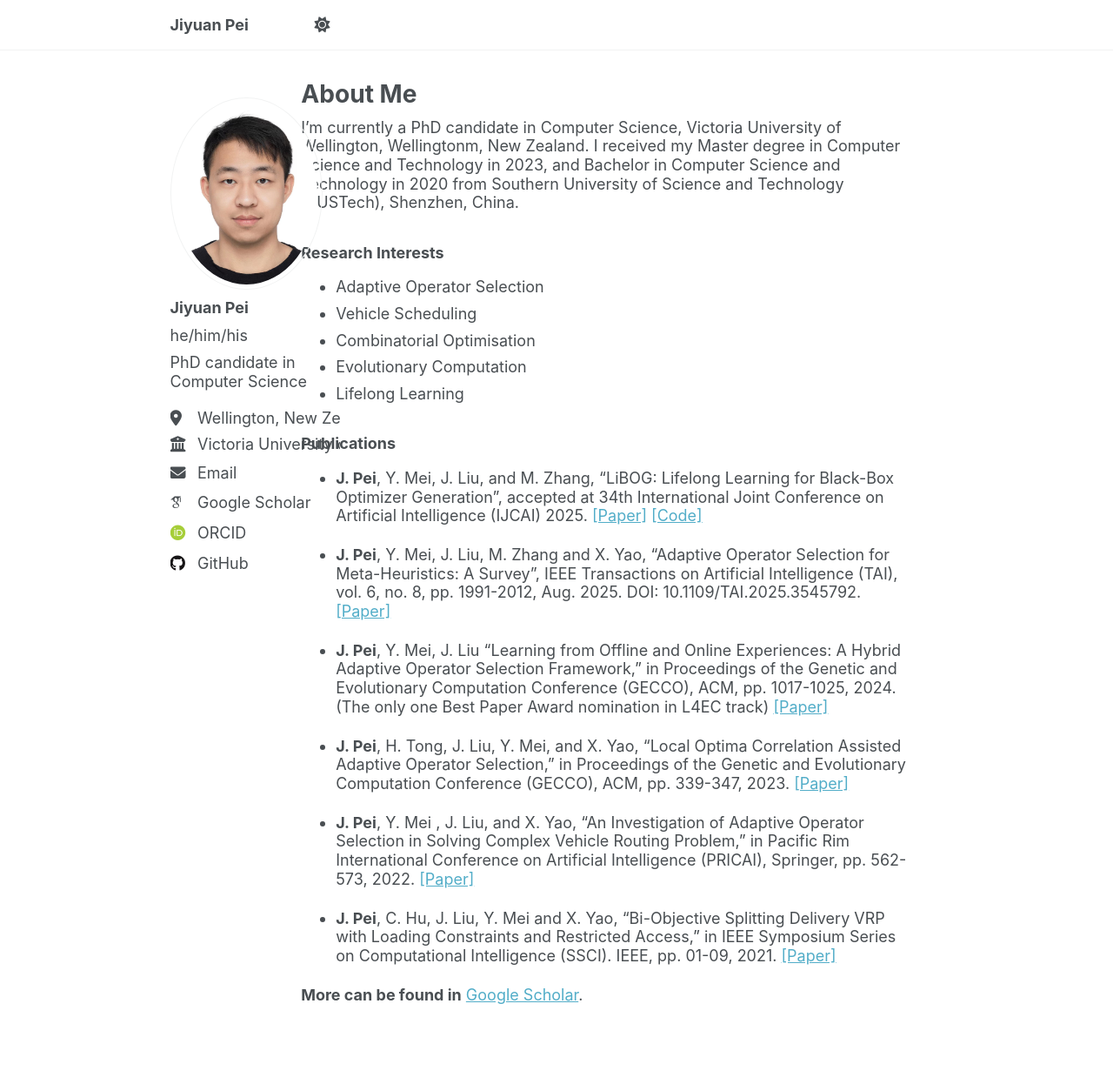
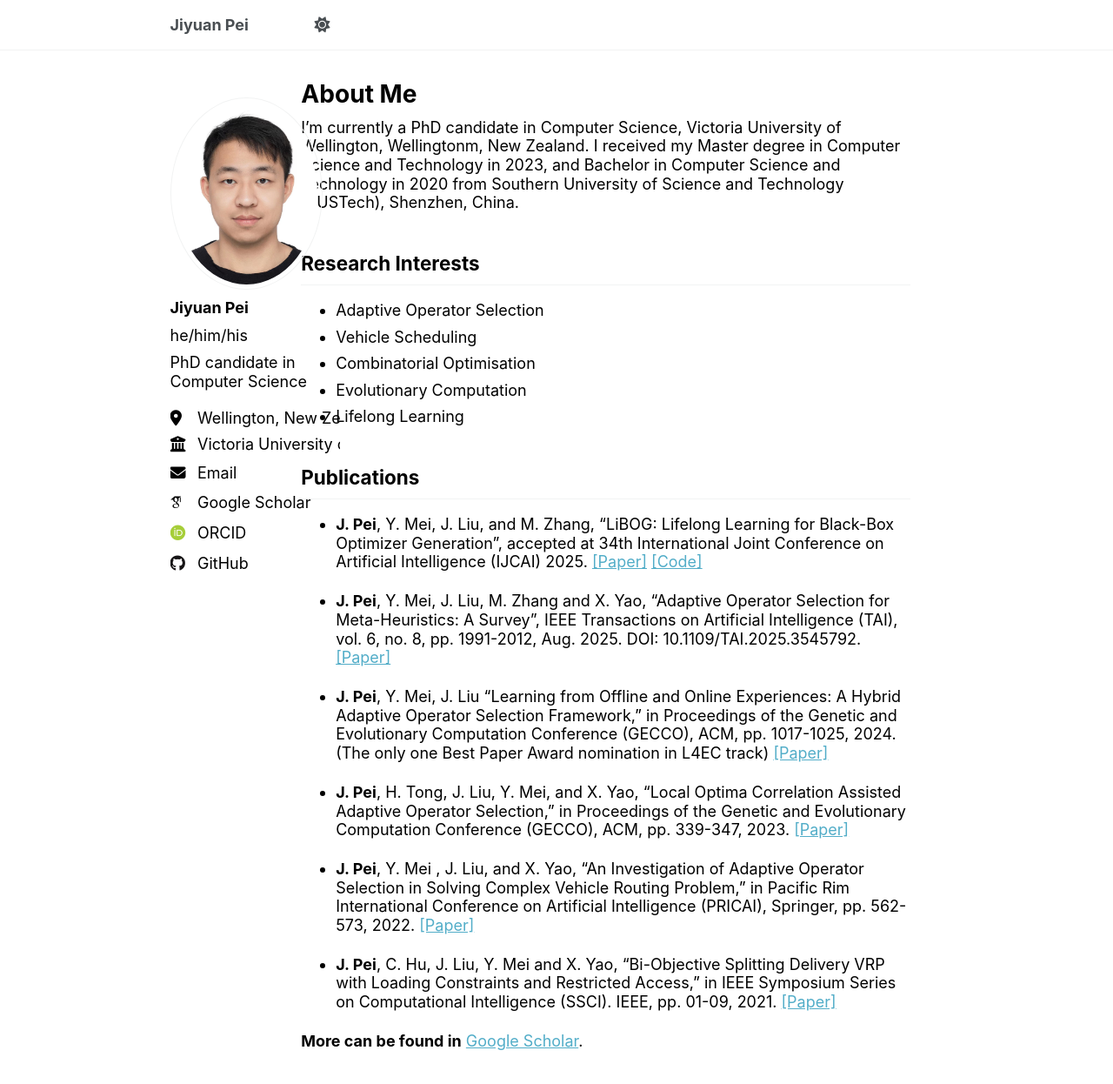
Before and after one commit to PeiJY/PeiJY.github.io, a Jekyll site: the page built from _pages/about.md, in a window 1280 px wide and 1400 px high. Shown: the top 1246 px of the window at 87% size. Built offline with Jekyll 4.4.1, drawn with Linux system fonts in a browser that asks for light colours; some web fonts are replaced; a script that is not in the unit is left out.

Commit message:
change font and color

```diff
--- a/_pages/about.md
+++ b/_pages/about.md
@@ -10,7 +10,7 @@
 I'm currently a PhD candidate in Computer Science, Victoria University of Wellington, Wellingtonm, New Zealand. I received my Master degree in Computer Science and Technology in 2023, and Bachelor in Computer Science and Technology in 2020 from Southern University of Science and Technology (SUSTech), Shenzhen, China.
 
 
-### Research Interests
+## Research Interests
 
 * Adaptive Operator Selection
 * Vehicle Scheduling
@@ -18,7 +18,7 @@
 * Evolutionary Computation
 * Lifelong Learning
 
-### Publications
+## Publications
 
 * **J. Pei**, Y. Mei, J. Liu, and M. Zhang, "LiBOG: Lifelong Learning for Black-Box Optimizer Generation", accepted at 34th International Joint Conference on Artificial Intelligence (IJCAI) 2025. [[Paper]](https://arxiv.org/abs/2505.13025) [[Code]](https://github.com/PeiJY/LiBOG)
 
--- a/_sass/_themes.scss
+++ b/_sass/_themes.scss
@@ -7,16 +7,21 @@
    ========================================================================== */
 
 /* Used to set the size for <em> */
-$doc-font-size              : 16;
+$doc-font-size              : 17;
 
 /* Paragraph indention */
 $paragraph-indent           : false; // true, false (default)
 $indent-var                 : 1.3em;
 
 /* System typefaces */
-$serif                      : Georgia, Times, serif;
-$sans-serif                 : -apple-system, ".SFNSText-Regular", "San Francisco", "Roboto", "Segoe UI", "Helvetica Neue", "Lucida Grande", Arial, sans-serif;
-$monospace                  : Monaco, Consolas, "Lucida Console", monospace;
+// $serif                      : Georgia, Times, serif;
+// $sans-serif                 : -apple-system, ".SFNSText-Regular", "San Francisco", "Roboto", "Segoe UI", "Helvetica Neue", "Lucida Grande", Arial, sans-serif;
+// $monospace                  : Monaco, Consolas, "Lucida Console", monospace;
+$serif                         : "Palatino Linotype", Palatino, "Book Antiqua", Georgia, Times, serif;
+$sans-serif                    : -apple-system, ".SFNSText-Regular", "San Francisco", "Roboto", "Segoe UI", "Helvetica Neue", "Lucida Grande", Arial, sans-serif;
+$monospace                     : "Fira Code", "JetBrains Mono", "SFMono-Regular", Consolas, Monaco, "Lucida Console", monospace;
+
+
 
 /* Sans serif typefaces */
 $sans-serif-narrow          : $sans-serif;
--- a/_sass/theme/_default.scss
+++ b/_sass/theme/_default.scss
@@ -6,6 +6,7 @@
 $gray                       : #7a8288;
 $dark-gray                  : mix(#000, $gray, 40%);
 $darker-gray                : mix(#000, $gray, 60%);
+$black                      : #000;
 $light-gray                 : #9ba1a6;
 $lighter-gray               : mix(#fff, $gray, 90%);
 
@@ -41,7 +42,7 @@
     --global-link-color-visited         : mix(#fff, #2f7f93, 25%);
     --global-masthead-link-color        : #{$dark-gray};
     --global-masthead-link-color-hover  : mix(#000, #{$gray}, 25%);
-    --global-text-color                 : #{$dark-gray};
-    --global-text-color-light           : #{$light-gray};
-    --global-thead-color                : #{$lighter-gray};
+    --global-text-color                 : #{$black};
+    --global-text-color-light           : #{$darker-gray};
+    --global-thead-color                : #{$black};
 }
```
